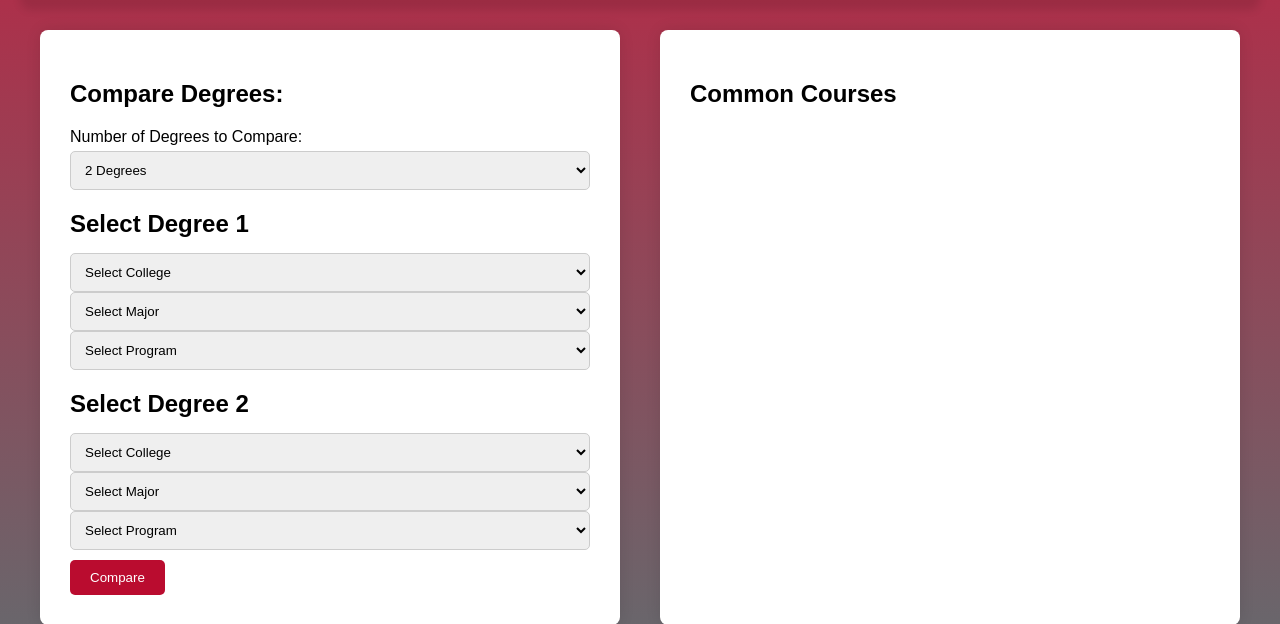
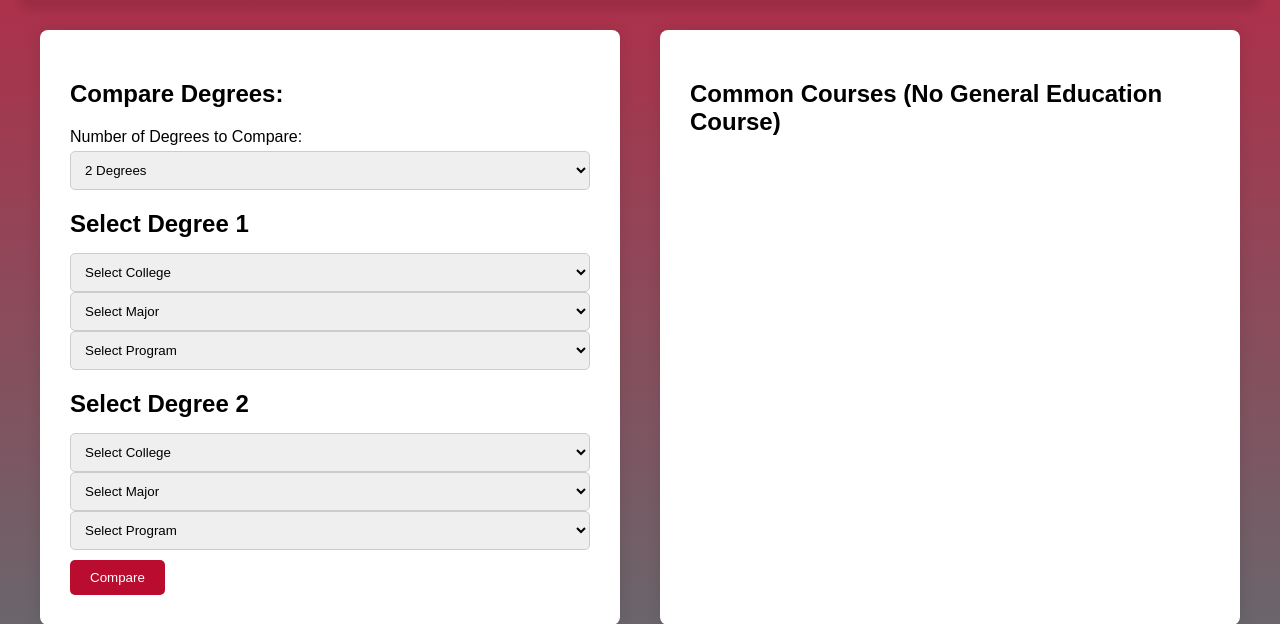
Before and after one commit to MarzooqN/degree-planner, a Flask app: template templates/compare_degrees.html in a window 1280 px wide. Shown: the part 185-809 px from the top of the page. Run offline with Flask 3, Linux system fonts and the light colour scheme; the template is opened without the code that fills it, so the values that code supplies are empty; parts of the project's set-up code (start-up, migrations or seed data) failed here and were passed over.

Commit message:
better compare degrees

```diff
--- a/blueprints/select_degree.py
+++ b/blueprints/select_degree.py
@@ -55,6 +55,8 @@ def compare_degrees():
             courses_checked = {}
             for course in courses:
                 course_id = course['CourseID']
+                if 'Credit' in course_id:
+                    continue
                 if course_id not in courses_checked:
                     if course_id not in all_courses:
                         all_courses[course_id] = 0
--- a/templates/compare_degrees.html
+++ b/templates/compare_degrees.html
@@ -39,7 +39,7 @@
 
 
         <section id="common-courses">
-            <h2>Common Courses</h2>
+            <h2>Common Courses (No General Education Course)</h2>
             <div class="common-courses-containter">
                 {%if common_courses %}
                     {% for course_id, course in common_courses.items() %}
```
